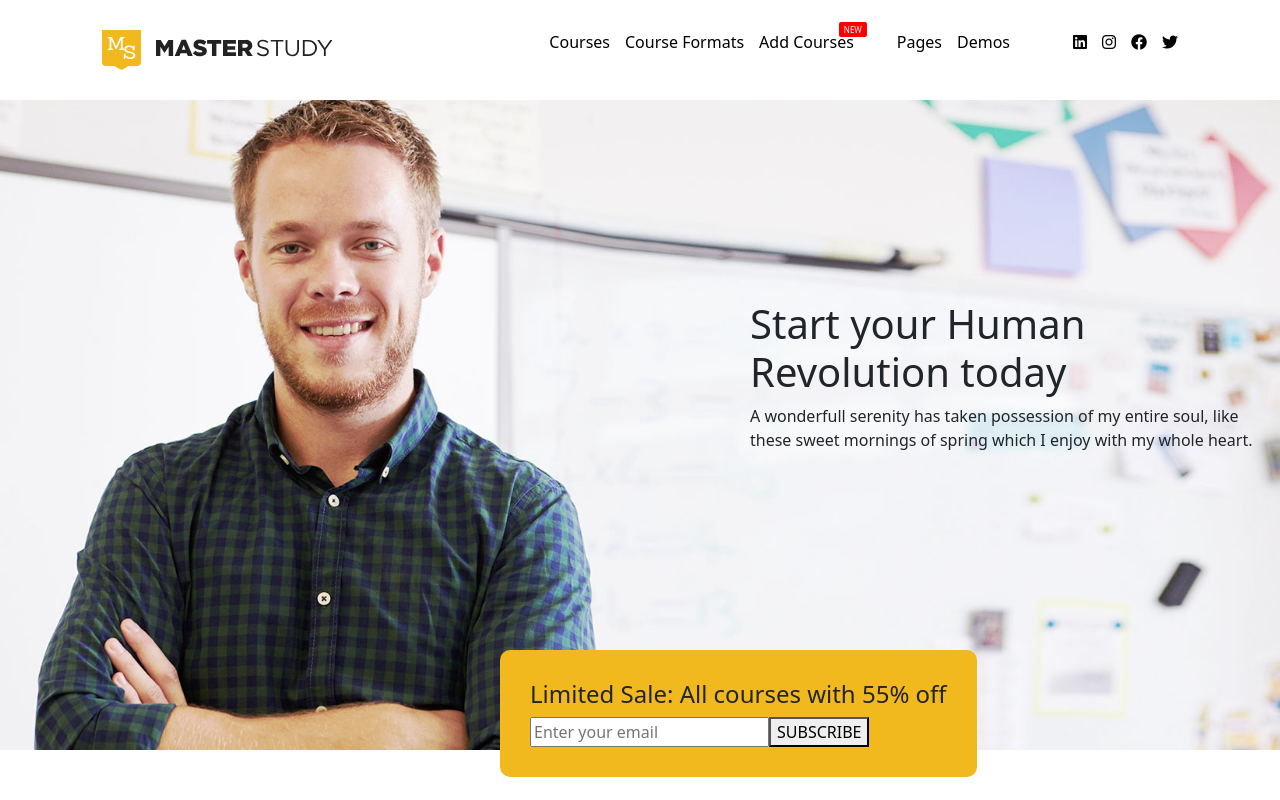
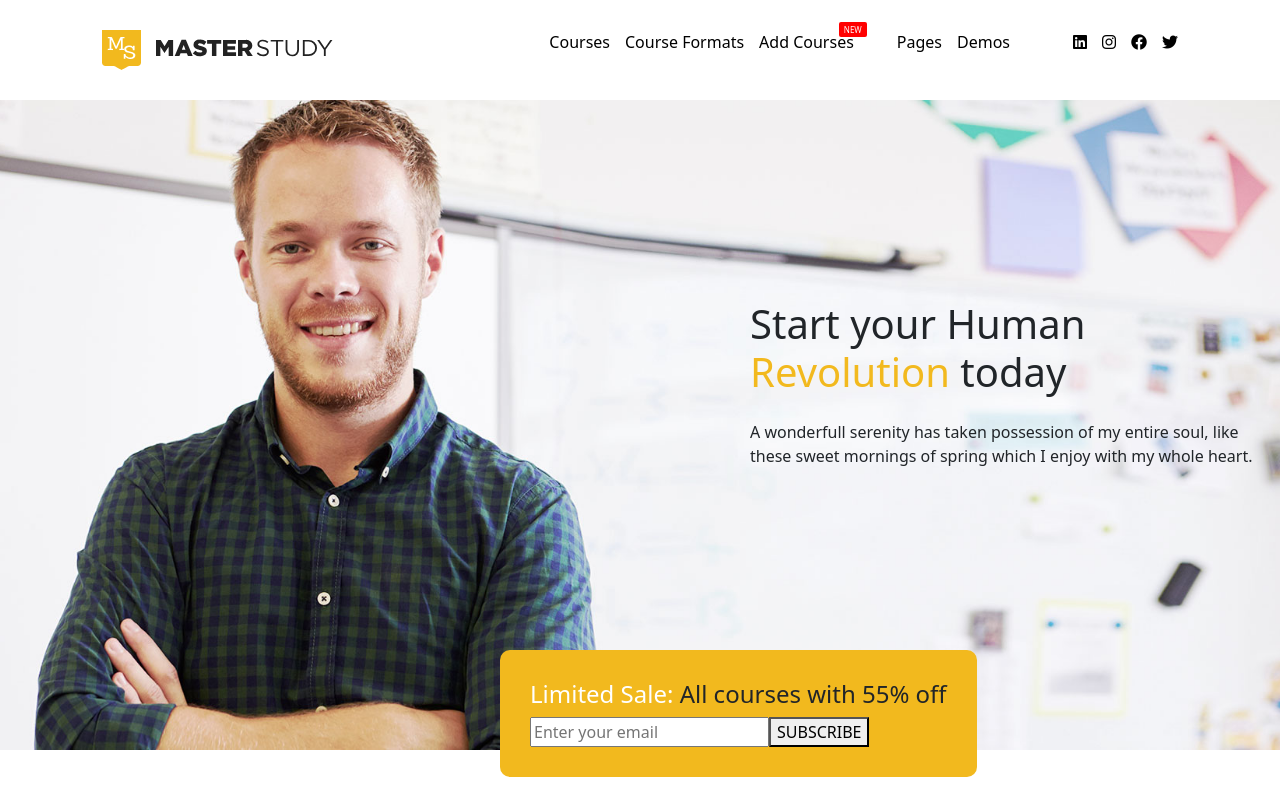
Before and after one commit to Aleandro2119/proj-html-vuejs, a Vue app: page / in a window 1280 px wide. Shown: the top 800 px of the page. Built offline with nearby package versions, Linux system fonts and the light colour scheme.

Commit message:
Add style

```diff
--- a/src/components/Jumbotron.vue
+++ b/src/components/Jumbotron.vue
@@ -4,25 +4,45 @@
       <div class="position-text">
         <h1>
           Start your Human <br />
-          Revolution today
+          <span>Revolution</span> today
         </h1>
-        <p>
+        <p class="pt-3">
           A wonderfull serenity has taken possession of my entire soul, like
           <br />
           these sweet mornings of spring which I enjoy with my whole heart.
         </p>
       </div>
-      <div class="subscrive">
+      <div class="">
+        <div class="subscrive">
+          <div class="">
+            <h4>
+              <span class="text-white">Limited Sale:</span> All courses with 55%
+              off
+            </h4>
+            <input type="text" placeholder="Enter your email" />
+            <button type="button">SUBSCRIBE</button>
+          </div>
+        </div>
+      </div>
+      <!-- <div class="input-group subscrive">
         <h4>Limited Sale: All courses with 55% off</h4>
-        <input type="text" placeholder="Enter your email" />
-        <button type="button">SUBSCRIBE</button>
-      </div>
+        <input
+          type="text"
+          class="form-control"
+          placeholder="Enter your email"
+        />
+        <button class="btn btn-outline-secondary" type="button">
+          SUBSCRIBE
+        </button>
+      </div>-->
     </div>
   </section>
 </template>
 
 <script>
-export default {};
+export default {
+  name: "Jumbotron",
+};
 </script>
 
 <style lang="scss" scoped>
@@ -52,4 +72,8 @@ export default {};
   padding: 30px;
   border-radius: 10px;
 }
+
+span {
+  color: #f2b91e;
+}
 </style>
```
